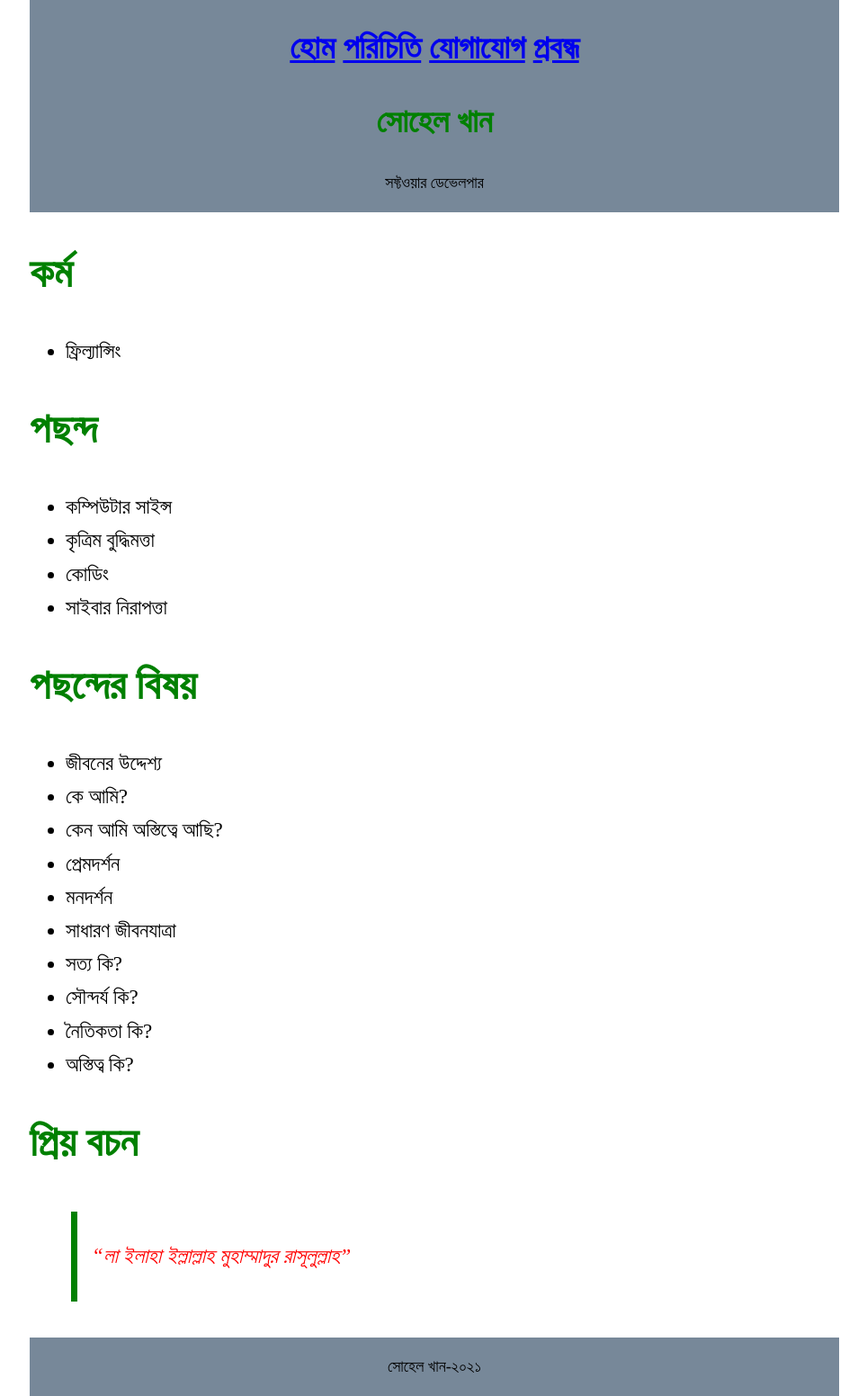
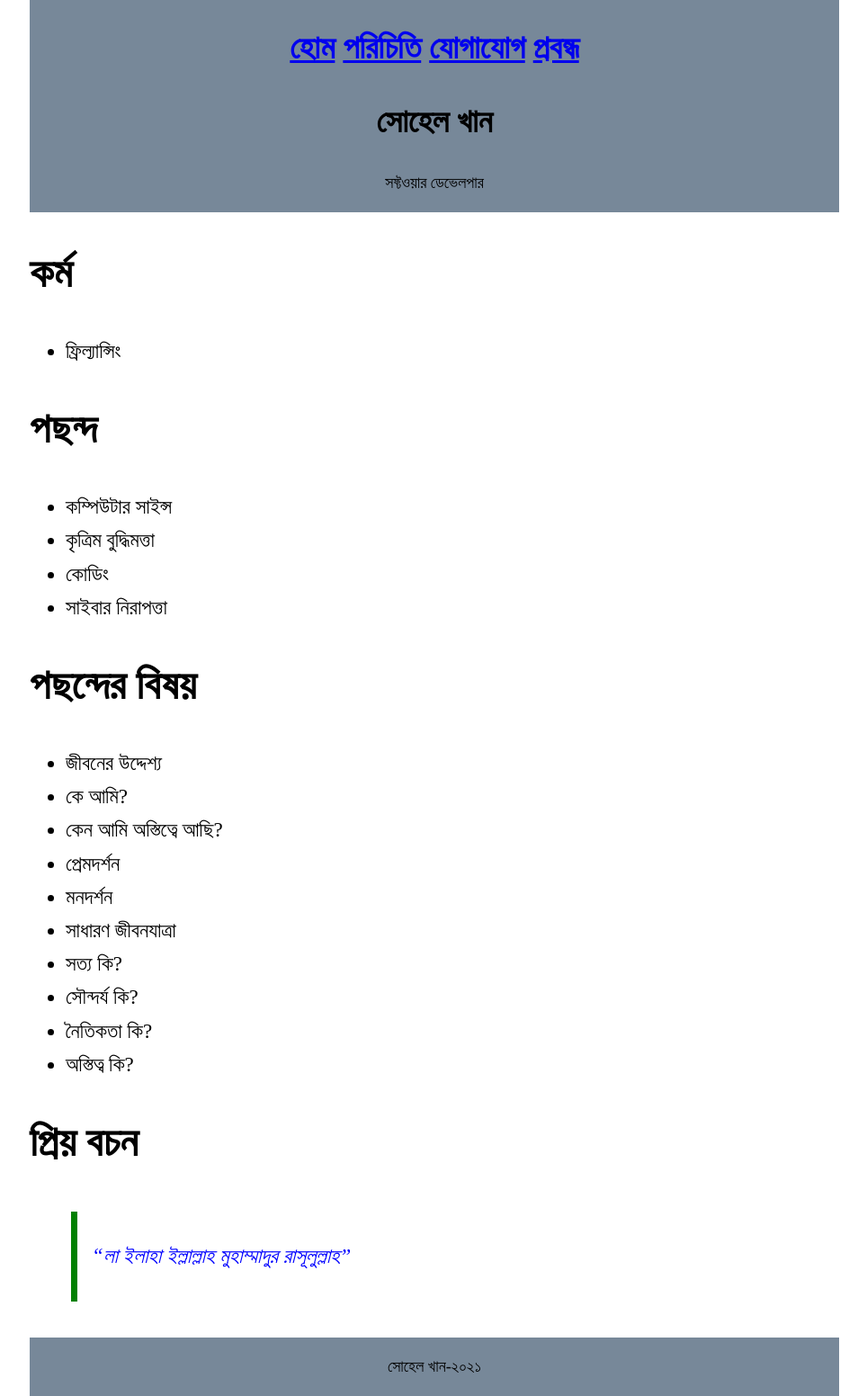
Before and after one commit to sohelkhanz/sohelkhanz.github.io, a Jekyll site: the page built from index.md, in a window 1280 px wide. Shown: the whole page at 90% size, without its empty margins (157-1121 px from the left). Built offline with Jekyll 4.4.1, drawn with Linux system fonts in a browser that asks for light colours.

Commit message:
Update style.css

```diff
--- a/assets/css/style.css
+++ b/assets/css/style.css
@@ -48,7 +48,7 @@ h1, h2 {
 
 h1 {
 	font-size: 2em;
-        color: green;
+        color: black;
 }
 
 h2 {
@@ -60,7 +60,7 @@ h2 {
 
 i.hash {
   font-size: 0.8em;
-  color: blue;
+  color: black;
 }
 
 blockquote {
@@ -69,7 +69,7 @@ blockquote {
     margin-top: 2rem;
     padding: .4rem .8rem;
     border-left: .35rem solid green;
-    color: red;
+    color: blue;
     font-style: italic;
 }
 pre {
```
